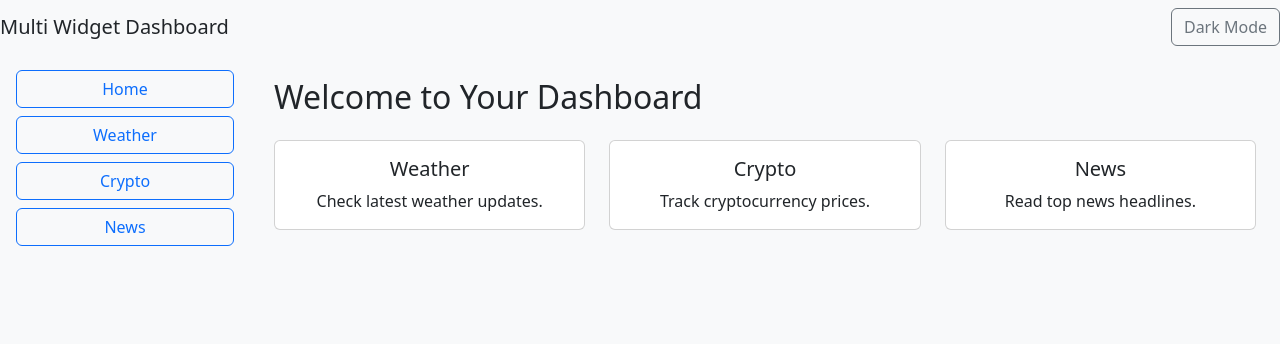
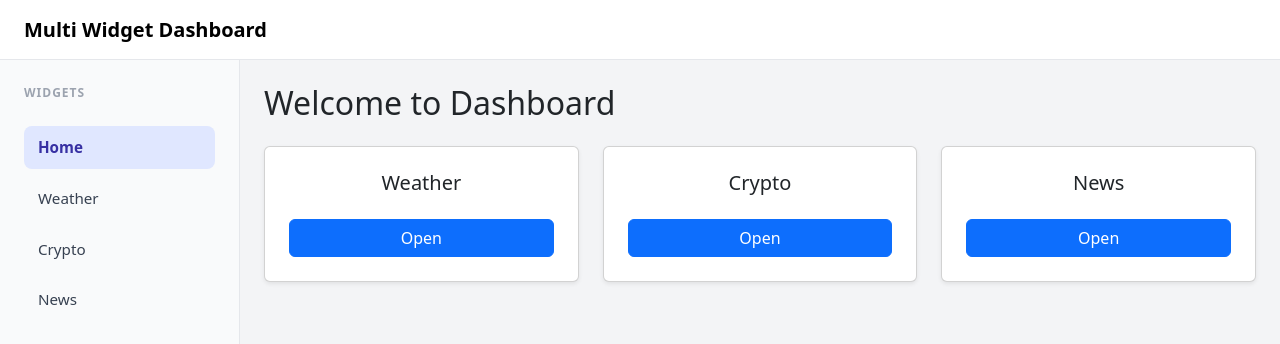
Before and after one commit to laxman713/Multi-Widget-Dashboard, a React (Create React App) app: page / in a window 1280 px wide. Shown: the top 344 px of the page. Built offline with nearby package versions, Linux system fonts and the light colour scheme.

Commit message:
Final dashboard updates

```diff
--- a/src/App.js
+++ b/src/App.js
@@ -2,80 +2,63 @@ import React, { useState, Suspense } from "react";
 import Home from "./Pages/Home";
 import Crypto from "./Pages/Crypto";
 import News from "./Pages/News";
-const Weather  = React.lazy(()=>import("./Pages/Weather"))
+const Weather = React.lazy(() => import("./Pages/Weather"));
 
 function App() {
-  // Track each widget type individually
-  const [activeWidgets, setActiveWidgets] = useState({
-    home: true,
-    weather: false,
-    crypto: false,
-    news: false,
-  });
+  const [activeWidget, setActiveWidget] = useState("home");
 
-  const [isDarkMode, setIsDarkMode] = useState(false);
-
-  const openWidget = (type) => {
-    setActiveWidgets({
-      home: false,
-      weather: false,
-      crypto: false,
-      news: false,
-      [type]: true, // overwrite current widget with the selected one
-    });
-  };
-
-  const toggleDarkMode = () => {
-    setIsDarkMode((prev) => !prev);
-    localStorage.setItem("darkMode", !isDarkMode);
+  const renderWidget = () => {
+    switch (activeWidget) {
+      case "weather":
+        return (
+          <Suspense fallback={<div>Loading...</div>}>
+            <Weather />
+          </Suspense>
+        );
+      case "crypto":
+        return <Crypto />;
+      case "news":
+        return <News />;
+      default:
+        return <Home navigate={setActiveWidget} />;
+    }
   };
 
   return (
-   <div className={isDarkMode ? "bg-primary text-light min-vh-100" : "bg-light text-dark min-vh-100"}>
-  {/* Navbar */}
-  <nav
-  className={`navbar sticky-top ${
-    isDarkMode ? "navbar-dark bg-dark" : "navbar-light bg-light"
-  }`}
->
-  <span
-    className={`navbar-brand mb-0 h1 ${
-      isDarkMode ? "text-light" : "text-dark"
-    }`}
-  >
-   Multi Widget Dashboard
-  </span>
-  <button
-    className="btn btn-outline-secondary ms-auto"
-    onClick={toggleDarkMode}
-  >
-    {isDarkMode ? "Light Mode" : "Dark Mode"}
-  </button>
-</nav>
+    <div className="app-layout d-flex flex-column vh-100">
 
+      {/* NAVBAR */}
+      <nav className="navbar custom-navbar px-4">
+        <span className="navbar-brand fw-semibold">
+          Multi Widget Dashboard
+        </span>
+      </nav>
 
-  {/* Main Layout */}
-  <div className="d-flex">
-    {/* Sidebar */}
-    <div className={`p-3 ${isDarkMode ? "bg-dark text-light" : "bg-light text-dark"}`}
-         style={{ width: "250px", minHeight: "100vh" }}>
-      <button className="btn btn-outline-primary w-100 mb-2" onClick={() => openWidget("home")}>Home</button>
-      <button className="btn btn-outline-primary w-100 mb-2" onClick={() => openWidget("weather")}>Weather</button>
-      <button className="btn btn-outline-primary w-100 mb-2" onClick={() => openWidget("crypto")}>Crypto</button>
-      <button className="btn btn-outline-primary w-100 mb-2" onClick={() => openWidget("news")}>News</button>
+      <div className="d-flex flex-grow-1">
+
+        {/* SIDEBAR */}
+        <aside className="custom-sidebar p-4">
+          <div className="sidebar-title mb-4">Widgets</div>
+
+          {["home", "weather", "crypto", "news"].map((item) => (
+            <button
+              key={item}
+              onClick={() => setActiveWidget(item)}
+              className={`sidebar-btn ${
+                activeWidget === item ? "active" : ""
+              }`}
+            >
+              {item.charAt(0).toUpperCase() + item.slice(1)}
+            </button>
+          ))}
+        </aside>
+
+        {/* CONTENT */}
+        <main className="flex-grow-1 content-area p-4">
+          {renderWidget()}
+        </main>
+      </div>
     </div>
-
-    {/* Main Content */}
-    <div className="flex-grow-1 p-4">
-      {activeWidgets.home && <Home />}
-      <Suspense fallback={<div>Loading...</div>}>
-      {activeWidgets.weather && <Weather isDarkMode={isDarkMode} />}
-      </Suspense>
-      {activeWidgets.crypto && <Crypto isDarkMode={isDarkMode} />}
-      {activeWidgets.news && <News isDarkMode={isDarkMode} />}
-    </div>
-  </div>
-</div>
   );
 }
 
--- a/src/Pages/Crypto.jsx
+++ b/src/Pages/Crypto.jsx
@@ -1,3 +1,5 @@
+
+//crypto.js
 import { useState, useEffect } from "react";
 import { LineChart, Line, XAxis, YAxis, Tooltip, ResponsiveContainer } from "recharts";
 
--- a/src/Pages/Home.jsx
+++ b/src/Pages/Home.jsx
@@ -1,32 +1,42 @@
-function Home() {
+function Home({ navigate }) {
   return (
     <div>
-      <h2>Welcome to Your Dashboard</h2>
-      <div className="row mt-4">
+      <h2 className="mb-4">Welcome to Dashboard</h2>
+
+      <div className="row g-4">
         <div className="col-md-4">
-          <div className="card text-center">
-            <div className="card-body">
-              <h5 className="card-title">Weather</h5>
-              <p className="card-text">Check latest weather updates.</p>
-            </div>
+          <div className="card shadow-sm p-4 text-center">
+            <h5>Weather</h5>
+            <button
+              className="btn btn-primary mt-3"
+              onClick={() => navigate("weather")}
+            >
+              Open
+            </button>
           </div>
         </div>
 
         <div className="col-md-4">
-          <div className="card text-center">
-            <div className="card-body">
-              <h5 className="card-title">Crypto</h5>
-              <p className="card-text">Track cryptocurrency prices.</p>
-            </div>
+          <div className="card shadow-sm p-4 text-center">
+            <h5>Crypto</h5>
+            <button
+              className="btn btn-primary mt-3"
+              onClick={() => navigate("crypto")}
+            >
+              Open
+            </button>
           </div>
         </div>
 
         <div className="col-md-4">
-          <div className="card text-center">
-            <div className="card-body">
-              <h5 className="card-title">News</h5>
-              <p className="card-text">Read top news headlines.</p>
-            </div>
+          <div className="card shadow-sm p-4 text-center">
+            <h5>News</h5>
+            <button
+              className="btn btn-primary mt-3"
+              onClick={() => navigate("news")}
+            >
+              Open
+            </button>
           </div>
         </div>
       </div>
--- a/src/Pages/News.jsx
+++ b/src/Pages/News.jsx
@@ -1,3 +1,5 @@
+
+// News.js
 import { useState, useEffect } from "react";
 
 function News({ isDarkMode }) {
--- a/src/Pages/Weather.jsx
+++ b/src/Pages/Weather.jsx
@@ -1,3 +1,5 @@
+
+//weather.js
 import { useState, useEffect } from "react";
 import {
   LineChart,
--- a/src/index.css
+++ b/src/index.css
@@ -1,13 +1,67 @@
-body {
-  margin: 0;
-  font-family: -apple-system, BlinkMacSystemFont, 'Segoe UI', 'Roboto', 'Oxygen',
-    'Ubuntu', 'Cantarell', 'Fira Sans', 'Droid Sans', 'Helvetica Neue',
-    sans-serif;
-  -webkit-font-smoothing: antialiased;
-  -moz-osx-font-smoothing: grayscale;
+/* Layout */
+.app-layout {
+  background-color: #f6f7fb;
 }
 
-code {
-  font-family: source-code-pro, Menlo, Monaco, Consolas, 'Courier New',
-    monospace;
+/* Navbar */
+.custom-navbar {
+  background-color: #ffffff;
+  border-bottom: 1px solid #e5e7eb;
+  height: 60px;
+  display: flex;
+  align-items: center;
 }
+
+.navbar-brand {
+  font-size: 1.1rem;
+  font-weight: 600;
+  color: #1f2937;
+}
+
+/* Sidebar */
+.custom-sidebar {
+  width: 240px;
+  background-color: #f9fafb;
+  border-right: 1px solid #e5e7eb;
+  display: flex;
+  flex-direction: column;
+}
+
+.sidebar-title {
+  font-size: 0.75rem;
+  letter-spacing: 1px;
+  text-transform: uppercase;
+  color: #9ca3af;
+  font-weight: 600;
+  margin-bottom: 16px;
+}
+
+/* Sidebar Buttons */
+.sidebar-btn {
+  background: none;
+  border: none;
+  padding: 10px 14px;
+  text-align: left;
+  border-radius: 8px;
+  margin-bottom: 8px;
+  font-size: 0.95rem;
+  font-weight: 500;
+  color: #374151;
+  transition: all 0.2s ease;
+  cursor: pointer;
+}
+
+.sidebar-btn:hover {
+  background-color: #e5e7eb;
+}
+
+.sidebar-btn.active {
+  background-color: #e0e7ff;
+  color: #3730a3;
+  font-weight: 600;
+}
+
+/* Content Area */
+.content-area {
+  background-color: #f3f4f6;
+}
```
